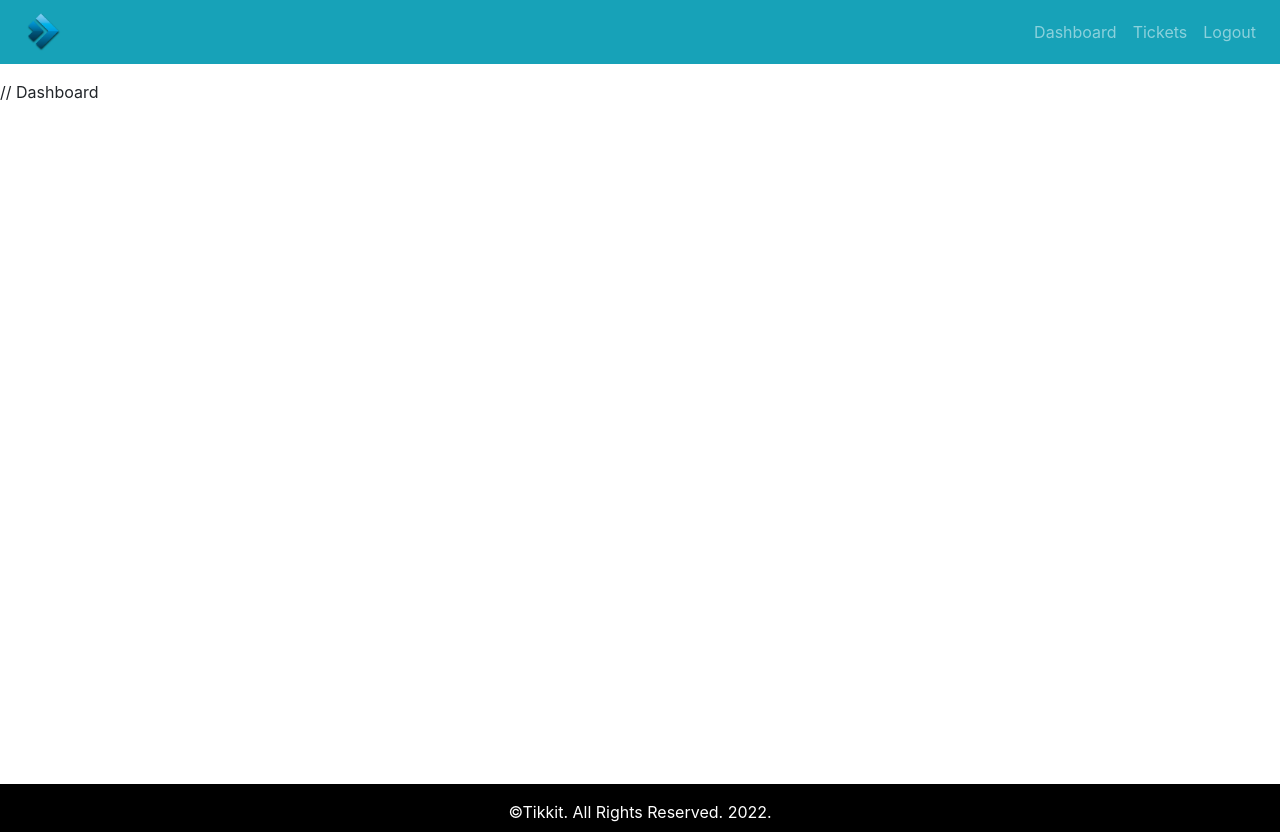
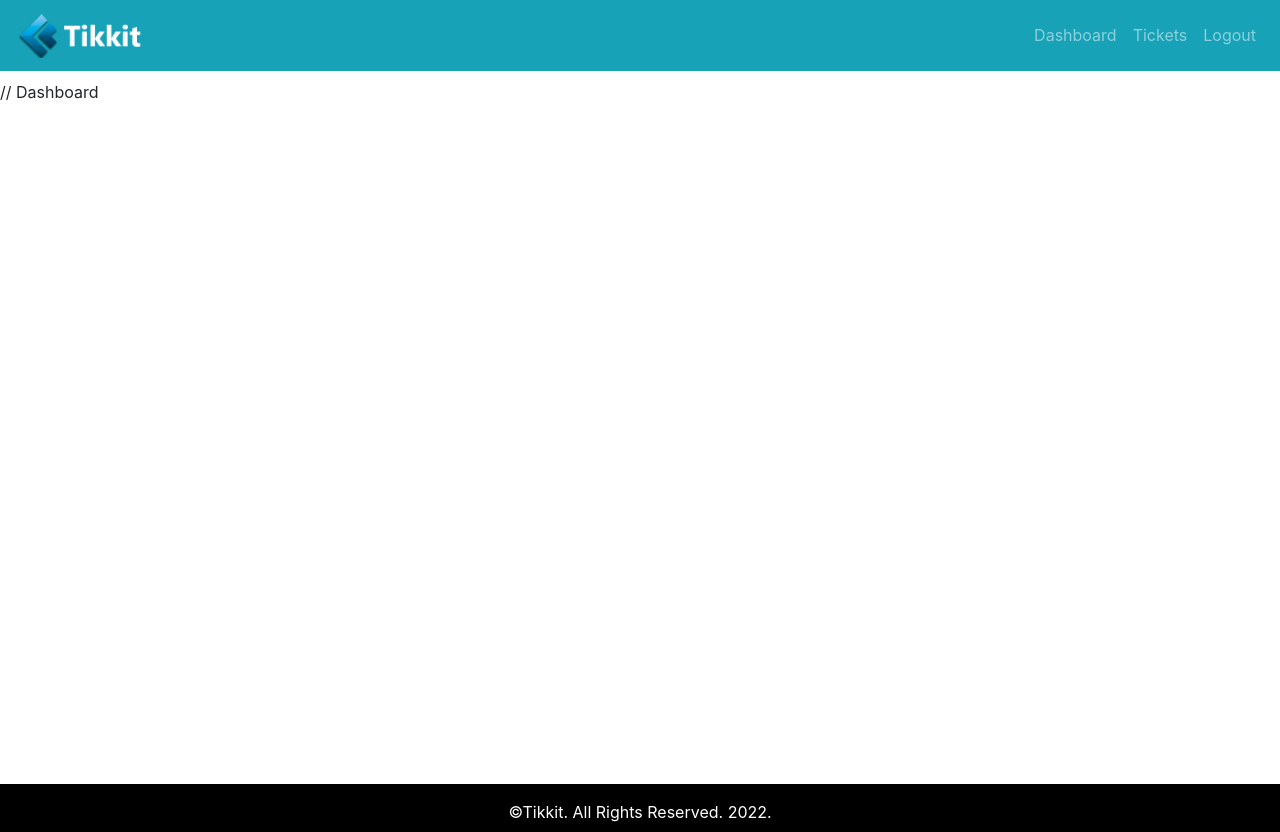
Before and after one commit to Jackal73/gobug-frontend, a React (Create React App) app: page / in a window 1280 px wide. Built offline with nearby package versions, Linux system fonts and the light colour scheme.

Commit message:
:boom: Add new `Tikkit` logo to application

```diff
--- a/src/layout/partials/Header.comp.js
+++ b/src/layout/partials/Header.comp.js
@@ -1,13 +1,13 @@
 import React from 'react';
 import { Nav, Navbar } from 'react-bootstrap';
-import logo from '../../assets/img/logo.png'
+import tikLogo from '../../assets/img/tikLogo.png'
 
 
 export const Header = () => {
   return <Navbar collapseOnSelect bg="info" variant="dark" expand="md">
     <Navbar.Brand>
-      <img src={logo} className="" alt="logo" width="50px" />
-      {/* <a href="../../assets/img/logo.png" alt="logo" className="" width="50px">Tikkit</a> */}
+      <img src={tikLogo} className="" alt="logo" width="130px" />
+
     </Navbar.Brand>
     <Navbar.Toggle aria_controls = "basic-navbar-nav" />
     <Navbar.Collapse id="basic-navbar-nav">
```
Also changed, not shown: src/assets/img/logo.png (deleted), src/assets/img/tikLogo.png (added).
